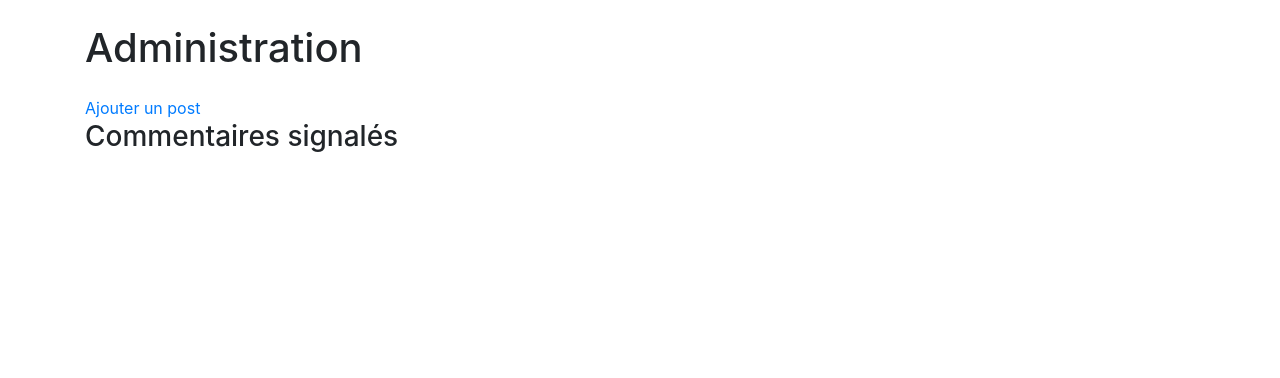
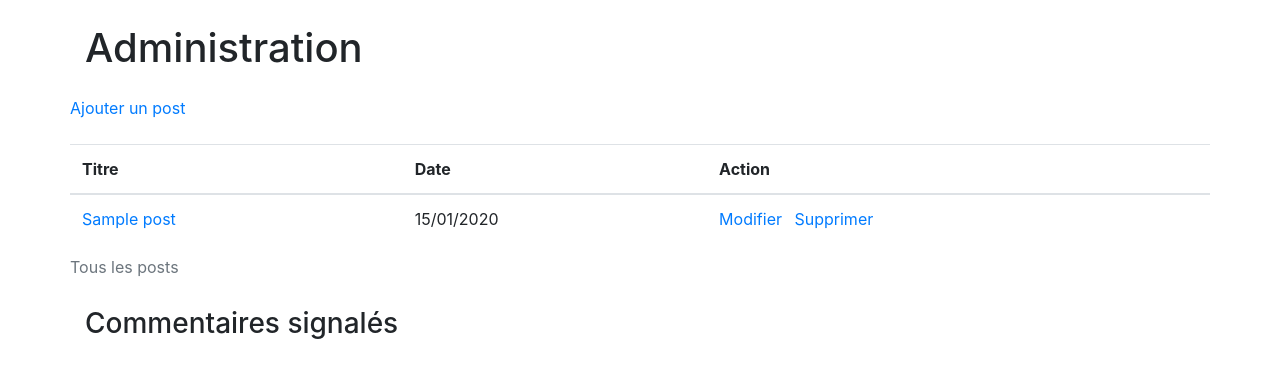
Before and after one commit to Igor-Nosatov/simple-mvc-blog, a PHP site: page /admin in a window 1280 px wide. Shown: the part 56-434 px from the top of the page. Run offline with PHP 8.4, Linux system fonts and the light colour scheme; the visitor is signed in with stand-in values (Sample User, id 1); tables that the repository leaves empty or names only in its code hold one stand-in row (values such as "Sample post"); some libraries are stand-ins or nearby versions.

Commit message:
admin Panel rework

```diff
--- a/App/View/adminPanel.php
+++ b/App/View/adminPanel.php
@@ -5,16 +5,45 @@ ob_start();
 
 <h1 class="mb-4">Administration</h1>
 
+<div class="row mb-4">
     <a href="/writePost">Ajouter un post</a>
+</div>
 
-<section>
+<div class="row">
+    <table class="table">
+        <caption>Tous les posts</caption>
+        <thead>
+            <tr>
+                <th>Titre</th>
+                <th>Date</th>
+                <th>Action</th>
+            </tr>
+        </thead>
+        <tbody>
+            <?php foreach ($posts as $post): ?>
+                <tr>
+                    <td>
+                        <a href="/post/<?= $post->getId() ?>"><?= $post->getTitle() ?></a>
+                    </td>
+                    <td>
+                        <?= $post->getDateAdded() ?>
+                    </td>
+                    <td>
+                        <a href="/updatePost/<?= $post->getId() ?>" class="mr-2">Modifier</a>
+                        <a href="/deletePost/<?= $post->getId() ?>">Supprimer</a>
+                    </td>
+                </tr>
+            <?php endforeach; ?>
+        </tbody>
+    </table>
+</div>
+
 <h3>Commentaires signalés</h4>
-    <?php
-    foreach ($flaggedComments as $flaggedComment):
-    ?>
+
+<?php foreach ($flaggedComments as $flaggedComment): ?>
     <article>
         <header>
-                <h4><?= htmlspecialchars($flaggedComment->getAuthor()) ?></h4>
+            <h5><?= htmlspecialchars($flaggedComment->getAuthor()) ?></h5>
         </header>
         <p><?= $flaggedComment->getContent() ?></p>
         <footer>
@@ -22,10 +51,7 @@ ob_start();
             <a href="/deleteComment/<?= $flaggedComment->getId() ?>">Supprimer</a>
         </footer>
     </article>
-    <?php
-    endforeach;
-    ?>
-</section>
+<?php endforeach; ?>
 
 <?php
 $content = ob_get_clean();
```
Lines whose indentation alone changed are shown as unchanged.
